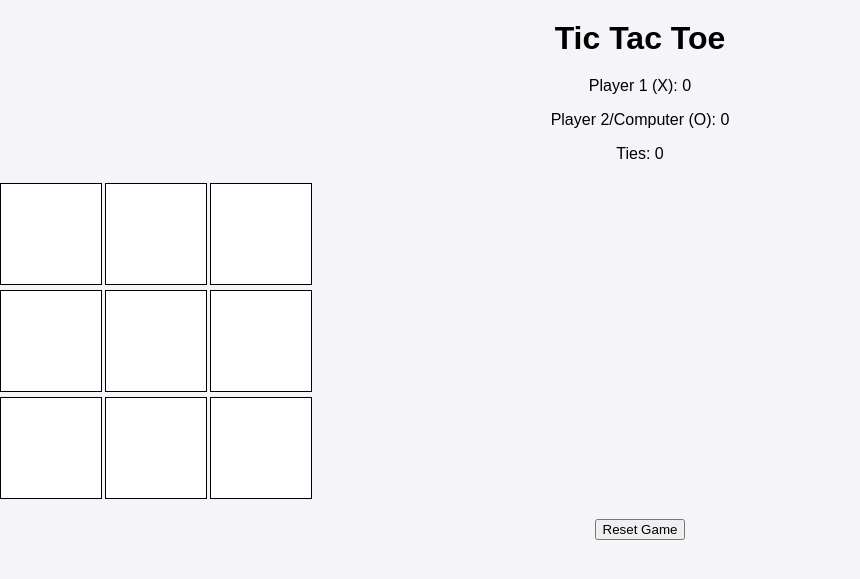
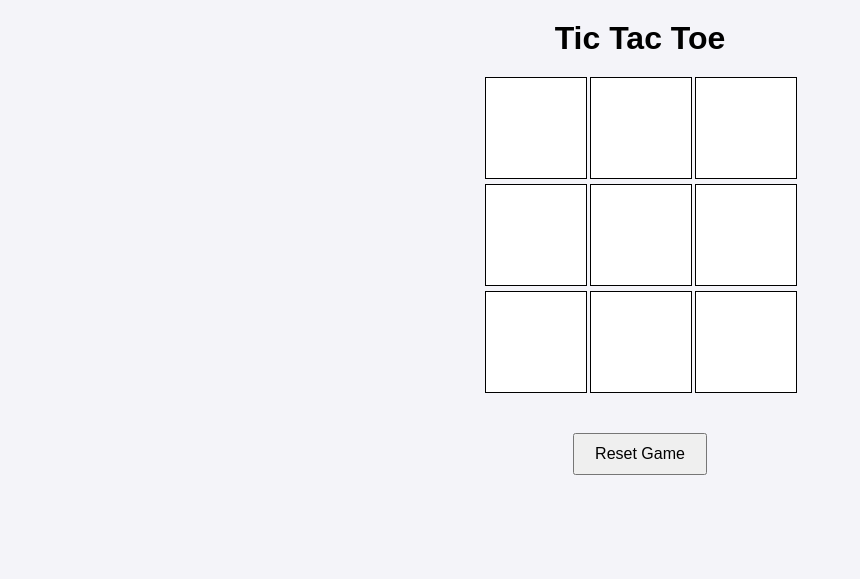
Before and after one commit to MousaAdnan/CS50-Projects, a Flask app: page / in a window 1280 px wide. Shown: the top 579 px of the page, without its empty margins (0-860 px from the left). Run offline with Flask 3, Linux system fonts and the light colour scheme.

Commit message:
Wed, Nov 27, 2024, 1:01 AM -05:00

```diff
--- a/project/tic-tac-toe/app.py
+++ b/project/tic-tac-toe/app.py
@@ -2,12 +2,15 @@ from flask import Flask, render_template, request, jsonify, session
 import random
 
 app = Flask(__name__)
-app.secret_key = "secret"  # Needed to use Flask sessions
+app.secret_key = "secret_key"  # Needed for session management
 
-# Initialize the board and scores
+
+# Initialize the game state
 def initialize_game():
-    session["board"] = [""] * 9
-    session["turn"] = "X"  # X always starts
+    session["board"] = [""] * 9  # Empty 3x3 board
+    session["turn"] = "X"        # Player starts
+    session["winner"] = None
+
 
 @app.route("/")
 def index():
@@ -15,42 +18,44 @@ def index():
         initialize_game()
     return render_template("index.html")
 
+
 @app.route("/move", methods=["POST"])
 def make_move():
     data = request.json
     position = data["position"]
 
-    board = session.get("board", [""] * 9)
-    turn = session.get("turn", "X")
+    # Get the current game state
+    board = session["board"]
+    turn = session["turn"]
 
-    # Check if the position is valid
-    if board[position] == "":
-        board[position] = turn  # Place the current player's move
+    # Ensure the move is valid
+    if board[position] == "" and turn == "X":  # Player's move
+        board[position] = "X"
         winner = check_winner(board)
         if winner:
-            session["board"] = board  # Persist the updated board
+            session["winner"] = winner
+            session["board"] = board
             return jsonify({"winner": winner, "board": board})
 
-        # Switch turn
-        session["turn"] = "O" if turn == "X" else "X"
+        # Computer's turn
+        computer_move()
+        winner = check_winner(session["board"])
+        if winner:
+            session["winner"] = winner
+            return jsonify({"winner": winner, "board": session["board"]})
 
-        # If it's the computer's turn, let it make a move
-        if session["turn"] == "O":
-            computer_move()
-            winner = check_winner(session["board"])
-            if winner:
-                return jsonify({"winner": winner, "board": session["board"]})
-
-    # Persist the updated board and return it
+    # Update the game state
     session["board"] = board
     return jsonify({"board": board, "winner": None})
+
 
 @app.route("/reset", methods=["POST"])
 def reset():
     initialize_game()
     return jsonify({"success": True})
 
-# Check if there's a winner
+
+# Determine the winner or check for a tie
 def check_winner(board):
     winning_combinations = [
         [0, 1, 2], [3, 4, 5], [6, 7, 8],  # Rows
@@ -61,23 +66,45 @@ def check_winner(board):
     # Check for a winner
     for combo in winning_combinations:
         if board[combo[0]] == board[combo[1]] == board[combo[2]] and board[combo[0]] != "":
-            return board[combo[0]]  # Return "X" or "O" (the winner)
+            return board[combo[0]]  # Return "X" or "O"
 
     # Check for a tie
-    if "" not in board:  # No empty spaces and no winner
+    if "" not in board:  # No empty spaces left
         return "Tie"
 
-    return None  # No winner yet
+    return None
 
-# Computer makes a move
+
+# Handle the computer's move
 def computer_move():
     board = session["board"]
 
-    # Randomly choose an empty position
+    # Check if the computer can win
+    for i in range(9):
+        if board[i] == "":
+            board[i] = "O"
+            if check_winner(board) == "O":
+                session["board"] = board
+                return
+            board[i] = ""  # Undo the move
+
+    # Check if the player is about to win, and block
+    for i in range(9):
+        if board[i] == "":
+            board[i] = "X"
+            if check_winner(board) == "X":
+                board[i] = "O"  # Block the player's win
+                session["board"] = board
+                return
+            board[i] = ""  # Undo the move
+
+    # Otherwise, choose a random empty position
     empty_positions = [i for i, value in enumerate(board) if value == ""]
     if empty_positions:
         position = random.choice(empty_positions)
-        board[position] = "O"  # Computer plays as "O"
+        board[position] = "O"
+        session["board"] = board
+
 
 if __name__ == "__main__":
     app.run(debug=True)
--- a/project/tic-tac-toe/static/scripts.js
+++ b/project/tic-tac-toe/static/scripts.js
@@ -1,5 +1,4 @@
 $(document).ready(function () {
-    // Handle cell clicks
     $(".cell").click(function () {
         const position = $(this).data("position");
 
@@ -9,12 +8,11 @@ $(document).ready(function () {
             contentType: "application/json",
             data: JSON.stringify({ position: position }),
             success: function (data) {
-                updateBoard(data.board); // Update the board
+                updateBoard(data.board);
 
                 if (data.winner) {
                     setTimeout(() => {
                         alert(data.winner === "Tie" ? "It's a tie!" : `${data.winner} wins!`);
-                        resetGame();
                     }, 100);
                 }
             },
@@ -24,29 +22,22 @@ $(document).ready(function () {
         });
     });
 
-    // Reset the game
     $("#reset").click(function () {
-        resetGame();
-    });
-
-    // Update the entire board
-    function updateBoard(board) {
-        $(".cell").each(function (index) {
-            $(this).text(board[index]); // Update each cell with the current board state
-        });
-    }
-
-    // Reset the game and clear the board
-    function resetGame() {
         $.ajax({
             url: "/reset",
             type: "POST",
             success: function () {
-                $(".cell").text(""); // Clear the board visually
+                $(".cell").text("");
             },
             error: function () {
                 alert("An error occurred while resetting the game.");
             },
         });
+    });
+
+    function updateBoard(board) {
+        $(".cell").each(function (index) {
+            $(this).text(board[index]);
+        });
     }
 });
--- a/project/tic-tac-toe/static/styles.css
+++ b/project/tic-tac-toe/static/styles.css
@@ -7,29 +7,25 @@ body {
 }
 
 h1 {
-    margin: 20px;
-}
-
-.scores {
-    margin-bottom: 20px;
+    margin: 20px 0;
 }
 
 #grid {
     display: grid;
     grid-template-columns: repeat(3, 100px);
     grid-gap: 5px;
-    margin: 0 auto;
+    justify-content: center;
+    margin: 20px auto;
 }
 
 .cell {
     width: 100px;
     height: 100px;
-    background: #ffffff;
+    background-color: #ffffff;
     border: 1px solid #000;
-    display: flex;
-    align-items: center;
-    justify-content: center;
     font-size: 36px;
+    text-align: center;
+    line-height: 100px;
     cursor: pointer;
 }
 
@@ -37,6 +33,9 @@ h1 {
     background-color: #f0f0f0;
 }
 
-.menu {
+button {
     margin-top: 20px;
+    padding: 10px 20px;
+    font-size: 16px;
+    cursor: pointer;
 }
--- a/project/tic-tac-toe/templates/index.html
+++ b/project/tic-tac-toe/templates/index.html
@@ -8,19 +8,12 @@
 </head>
 <body>
     <h1>Tic Tac Toe</h1>
-    <div class="scores">
-        <p>Player 1 (X): <span id="player1">0</span></p>
-        <p>Player 2/Computer (O): <span id="player2">0</span></p>
-        <p>Ties: <span id="ties">0</span></p>
-    </div>
     <div id="grid">
         {% for i in range(9) %}
             <div class="cell" data-position="{{ i }}"></div>
         {% endfor %}
     </div>
-    <div class="menu">
-        <button id="reset">Reset Game</button>
-    </div>
+    <button id="reset">Reset Game</button>
     <script src="https://code.jquery.com/jquery-3.6.0.min.js"></script>
     <script src="/static/scripts.js"></script>
 </body>
```
